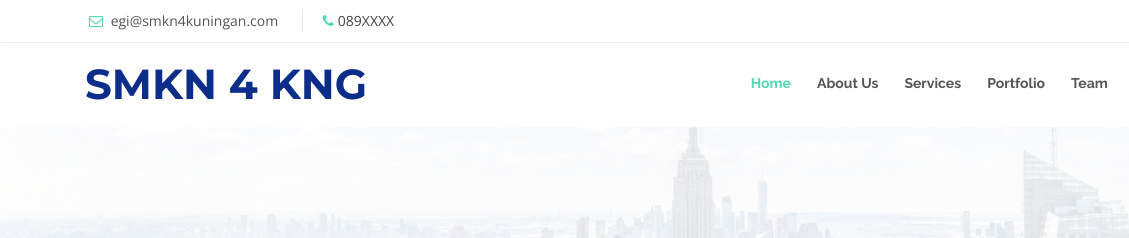
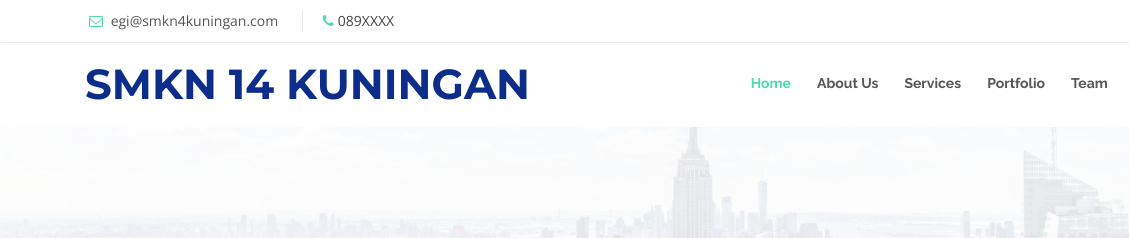
Before and after one commit to egiesemsmk4/web_smk4, a plain HTML site: page index.html in a window 1280 px wide. Shown: the top 238 px of the page, 0-1129 px from the left. Drawn offline with nearby package versions, Linux system fonts and the light colour scheme; files whose address does not match are found by name.

Commit message:
perubahan nama perusahaan

```diff
--- a/index.html
+++ b/index.html
@@ -60,7 +60,7 @@
     <div class="container">
 
       <div id="logo" class="pull-left">
-        <h1><a href="#body" class="scrollto">SMKN 4 KNG</span></a></h1>
+        <h1><a href="#body" class="scrollto">SMKN 14 KUNINGAN</span></a></h1>
         <!-- Uncomment below if you prefer to use an image logo -->
         <!-- <a href="#body"><img src="img/logo.png" alt="" title="" /></a>-->
       </div>
```
